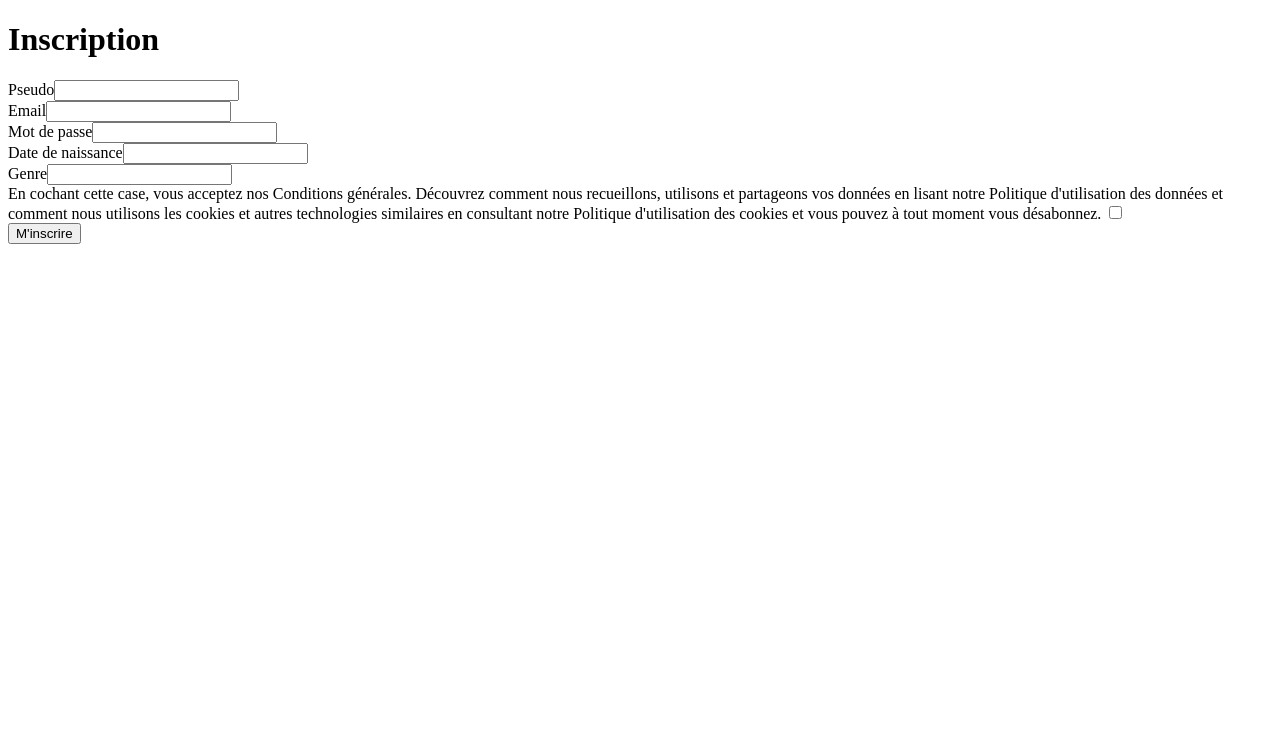
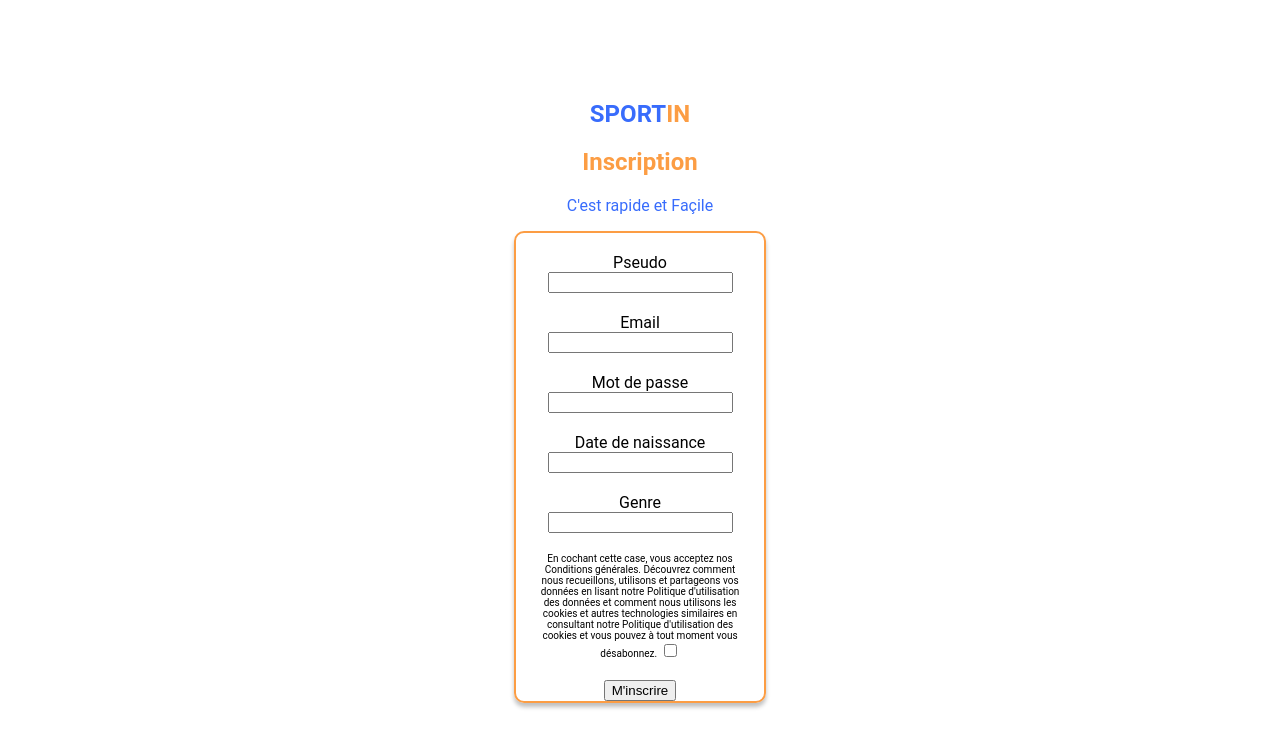
Before and after one commit to sofi-lo/sportIn, a Symfony app: template templates/registration/register.html.twig in a window 1280 px wide. Shown: the part 26-774 px from the top of the page. Run offline with Twig, Linux system fonts and the light colour scheme; the template is opened without the code that fills it, so the values that code supplies are empty; form fields are guessed from the names that the template uses; some libraries are stand-ins or nearby versions.

Commit message:
css inscription

```diff
--- a/public/css/styles_yanis.css
+++ b/public/css/styles_yanis.css
@@ -1,3 +1,4 @@
  .titre{
-    color: orange;
+    color: #FC9D44;
+
  }
--- a/templates/registration/register.html.twig
+++ b/templates/registration/register.html.twig
@@ -1,37 +1,47 @@
 {% extends 'base.html.twig' %}
 
-{% block title %}Register{% endblock %}
+{% block title %}Register
+{% endblock %}
 
 {% block body %}
-    {% for flashError in app.flashes('verify_email_error') %}
-        <div class="alert alert-danger" role="alert">{{ flashError }}</div>
-    {% endfor %}
+	{% for flashError in app.flashes('verify_email_error') %}
+		<div class="alert alert-danger" role="alert">{{ flashError }}</div>
+	{% endfor %}
 
-    <h1 class="titre">Inscription</h1>
+	<main style="font-family: roboto; margin-left: auto; margin-right: auto; width: 50%; text-align: center; margin-top: 100px";>
+		<a href="#" style="color: #386CFC; text-decoration: none;font-style: normal; font-weight: bold;  font-size: 24px";>SPORT<span style="color: #FC9D44;">IN</span></a>
 
-    {# <label class="switch">
-    <input type="checkbox" name="statut">
-    <span class="slider round"></span>
-    </label> #}
+		<section>
+			<h1 class="titre" style="color: #FC9D44;">Inscription</h1>
+			<p style="color: #386CFC">C'est rapide et Façile</p>
+		</section>
 
+		<section style="border: 2px solid #FC9D44; box-sizing: border-box; box-shadow: 0px 4px 4px rgba(0,0,0,0.25); border-radius: 10px; margin-left: 30%;  margin-right: 30%; ";>
+        {{ form_start(registrationForm) }}
 
-    {{ form_start(registrationForm) }}
-        {# {{ form_row(registrationForm.statut) }} #}
-        {{ form_row(registrationForm.pseudo) }}
-        {{ form_row(registrationForm.email) }}
-        {{ form_row(registrationForm.plainPassword, {
+        <section style="margin: 20px">{{ form_row(registrationForm.pseudo) }}</section>
+
+        <section style="margin: 20px">{{ form_row(registrationForm.email) }}</section>
+
+        <section style="margin: 20px">{{ form_row(registrationForm.plainPassword, {
             label: 'Mot de passe'
-        }) }}
-        {{ form_row(registrationForm.birthDate, {
+        }) }}</section>
+
+        <section style="margin: 20px">{{ form_row(registrationForm.birthDate, {
             label: 'Date de naissance'
-        }) }}
-        {{ form_row(registrationForm.gender, {
+        }) }}</section>
+
+        <section style="margin: 20px">{{ form_row(registrationForm.gender, {
             label: 'Genre'
-        }) }}
-        {{ form_row(registrationForm.agreeTerms, {
+        }) }}</section>
+
+        <section style="margin: 20px; font-size: 10px">{{ form_row(registrationForm.agreeTerms, {
             label: "En cochant cette case, vous acceptez nos Conditions générales. Découvrez comment nous recueillons, utilisons et partageons vos données en lisant notre Politique d'utilisation des données et comment nous utilisons les cookies et autres technologies similaires en consultant notre Politique d'utilisation des cookies et vous pouvez à tout moment vous désabonnez. "
-        }) }}
+        }) }}</section>
+
         <button type="submit" class="btn">M'inscrire</button>
-    {{ form_end(registrationForm) }}
+		{{ form_end(registrationForm) }}
+        </section>
+	</main>
 
 {% endblock %}
```
Also changed, not shown: src/Form/RegistrationFormType.php (+0 -8 lines).
